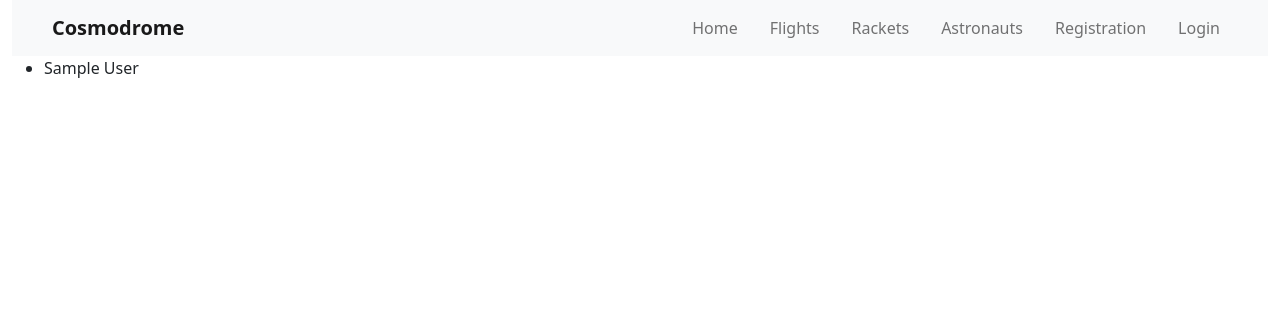
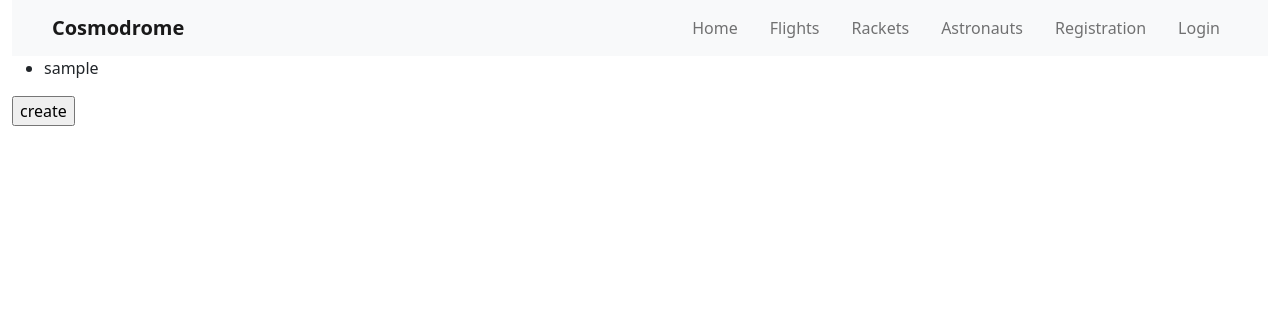
Before and after one commit to Timur5050/cosmodrome, a Django app: page /astronauts/ in a window 1280 px wide. Shown: the top 316 px of the page. Run offline with Django 5.2, Linux system fonts and the light colour scheme; tables that the repository leaves empty hold one stand-in row (values such as "Sample post").

Commit message:
added creating new astronaut button

```diff
--- a/templates/hangar/astronaut_list.html
+++ b/templates/hangar/astronaut_list.html
@@ -4,8 +4,11 @@
 <ul>
   {% for astronaut in astronaut_list %}
     <li>
-      {{ astronaut.first_name }} {{ astronaut.last_name }}
+      {{ astronaut.username }}
     </li>
   {% endfor %}
 </ul>
+<form action="{% url 'hangar:astronaut-create' %}" method="get">
+  <input type="submit" value="create">
+</form>
 {% endblock %}
```
